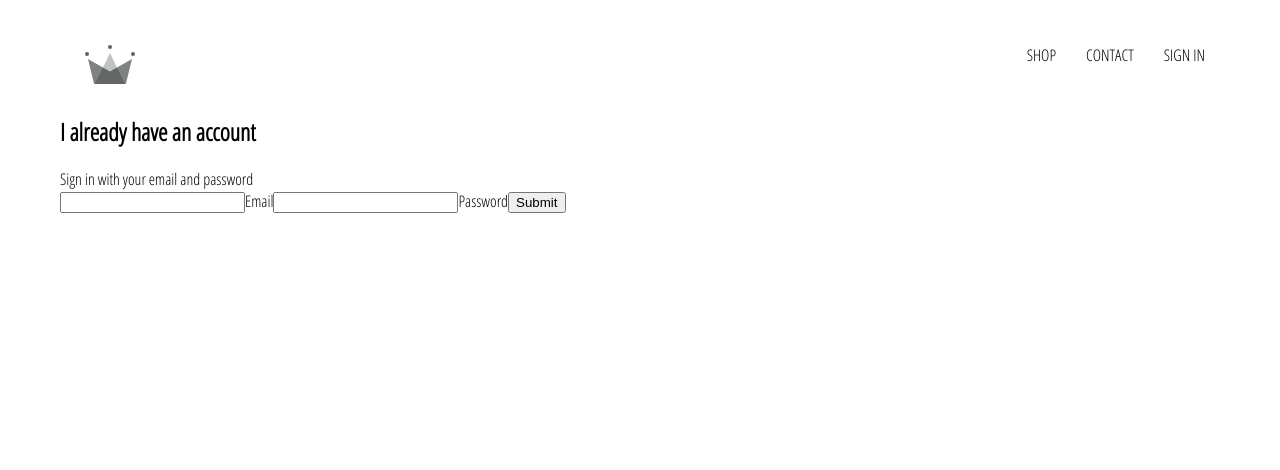
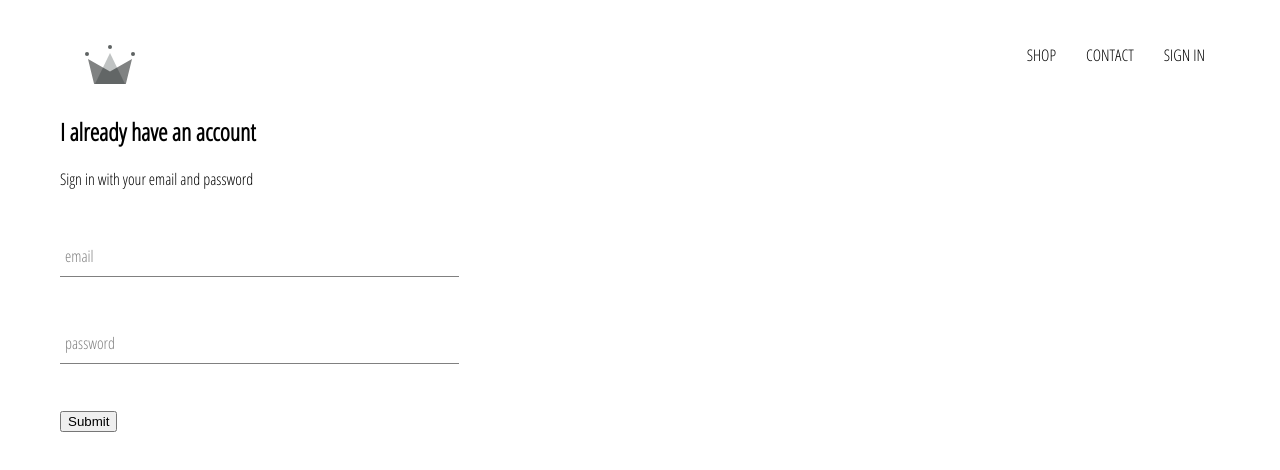
Before and after one commit to GWilczyk/CRWN, a React (Create React App) app: page /signin in a window 1280 px wide. Shown: the top 470 px of the page. Built offline with nearby package versions, Linux system fonts and the light colour scheme.

Commit message:
Implementing FormInput Component

```diff
--- /dev/null
+++ b/src/components/FormInput/FormInput.jsx
@@ -0,0 +1,23 @@
+import React from 'react';
+
+import './FormInput.scss';
+
+const FormInput = ({ handleChange, label, ...otherProps }) => (
+	<div className='FormInputGroup'>
+		<input
+			className='FormInput'
+			onChange={event => handleChange(event)}
+			{...otherProps}
+		/>
+		{label ? (
+			<label
+				htmlFor={label}
+				className={`${otherProps.value.length ? 'shrink ' : ''} FormInputLabel`}
+			>
+				{label}
+			</label>
+		) : null}
+	</div>
+);
+
+export default FormInput;
--- /dev/null
+++ b/src/components/FormInput/FormInput.scss
@@ -0,0 +1,54 @@
+$sub-color: grey;
+$main-color: black;
+
+@mixin shrinkLabel {
+	top: -14px;
+	font-size: 12px;
+	color: $main-color;
+}
+
+.FormInputGroup {
+	position: relative;
+	margin: 45px 0;
+
+	.FormInput {
+		background: none;
+		background-color: white;
+		color: $sub-color;
+		font-size: 18px;
+		padding: 10px 10px 10px 5px;
+		display: block;
+		width: 100%;
+		border: none;
+		border-radius: 0;
+		border-bottom: 1px solid $sub-color;
+		margin: 25px 0;
+
+		&:focus {
+			outline: none;
+		}
+
+		&:focus ~ .FormInputLabel {
+			@include shrinkLabel();
+		}
+	}
+
+	input[type='password'] {
+		letter-spacing: 0.3em;
+	}
+
+	.FormInputLabel {
+		color: $sub-color;
+		font-size: 16px;
+		font-weight: normal;
+		position: absolute;
+		pointer-events: none;
+		left: 5px;
+		top: 10px;
+		transition: 300ms ease all;
+
+		&.shrink {
+			@include shrinkLabel();
+		}
+	}
+}
--- a/src/components/SignIn/SignIn.jsx
+++ b/src/components/SignIn/SignIn.jsx
@@ -1,4 +1,5 @@
 import React, { useState } from 'react';
+import FormInput from '../FormInput/FormInput';
 
 import './SignIn.scss';
 
@@ -25,24 +26,22 @@
 			<span>Sign in with your email and password</span>
 
 			<form onSubmit={() => handleSubmit}>
-				<input
-					id='email'
+				<FormInput
+					handleChange={handleChange}
+					label='email'
 					name='email'
-					onChange={event => handleChange(event)}
 					type='email'
 					value={email}
 					required
 				/>
-				<label htmlFor='email'>Email</label>
-				<input
-					id='password'
+				<FormInput
+					handleChange={handleChange}
+					label='password'
 					name='password'
-					onChange={event => handleChange(event)}
 					type='password'
 					value={password}
 					required
 				/>
-				<label htmlFor='password'>Password</label>
 
 				<input type='submit' value='Submit' />
 			</form>
--- a/src/components/SignIn/SignIn.scss
+++ b/src/components/SignIn/SignIn.scss
@@ -0,0 +1,3 @@
+.SignIn {
+	width: 30vw;
+}
```
